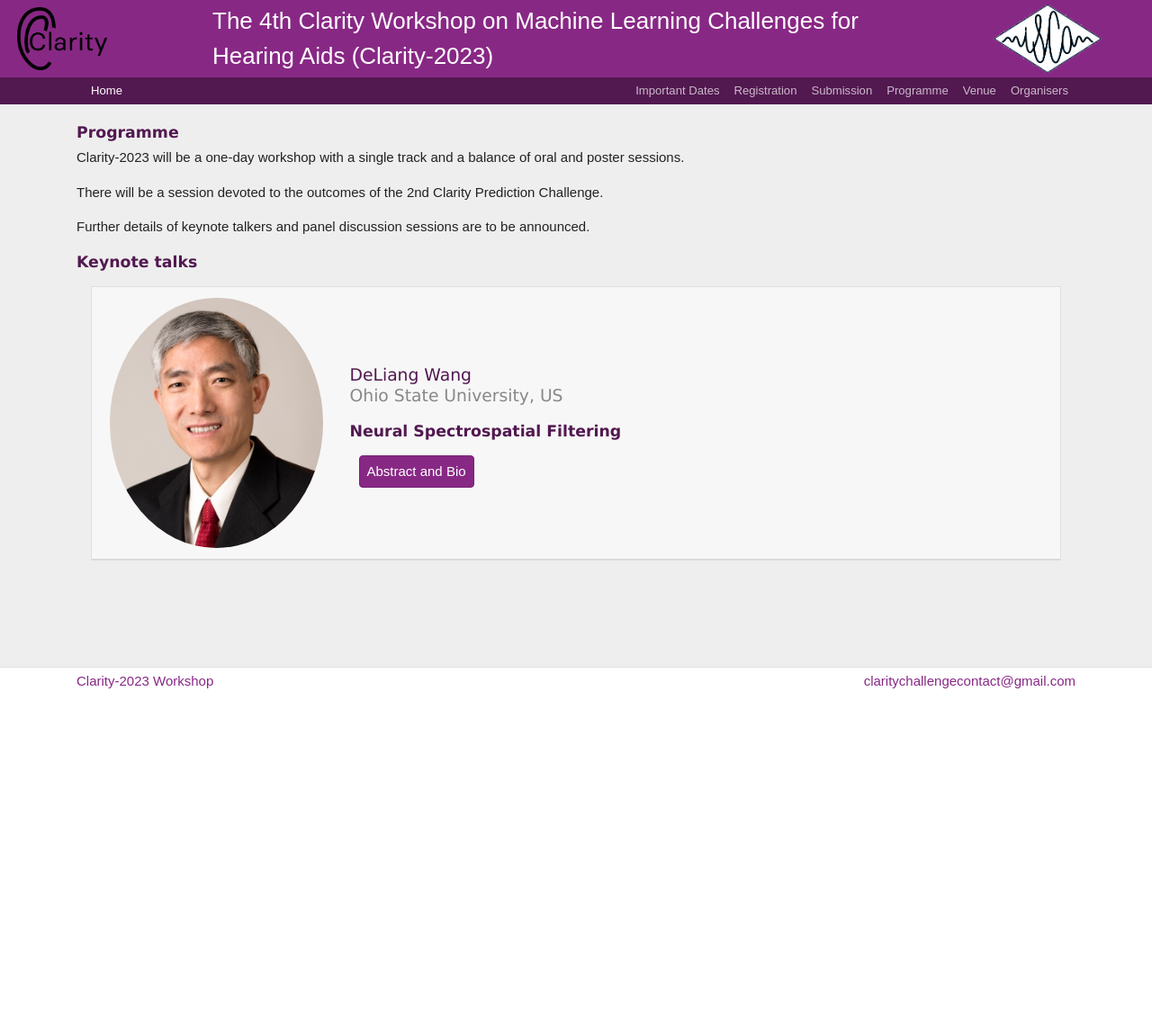
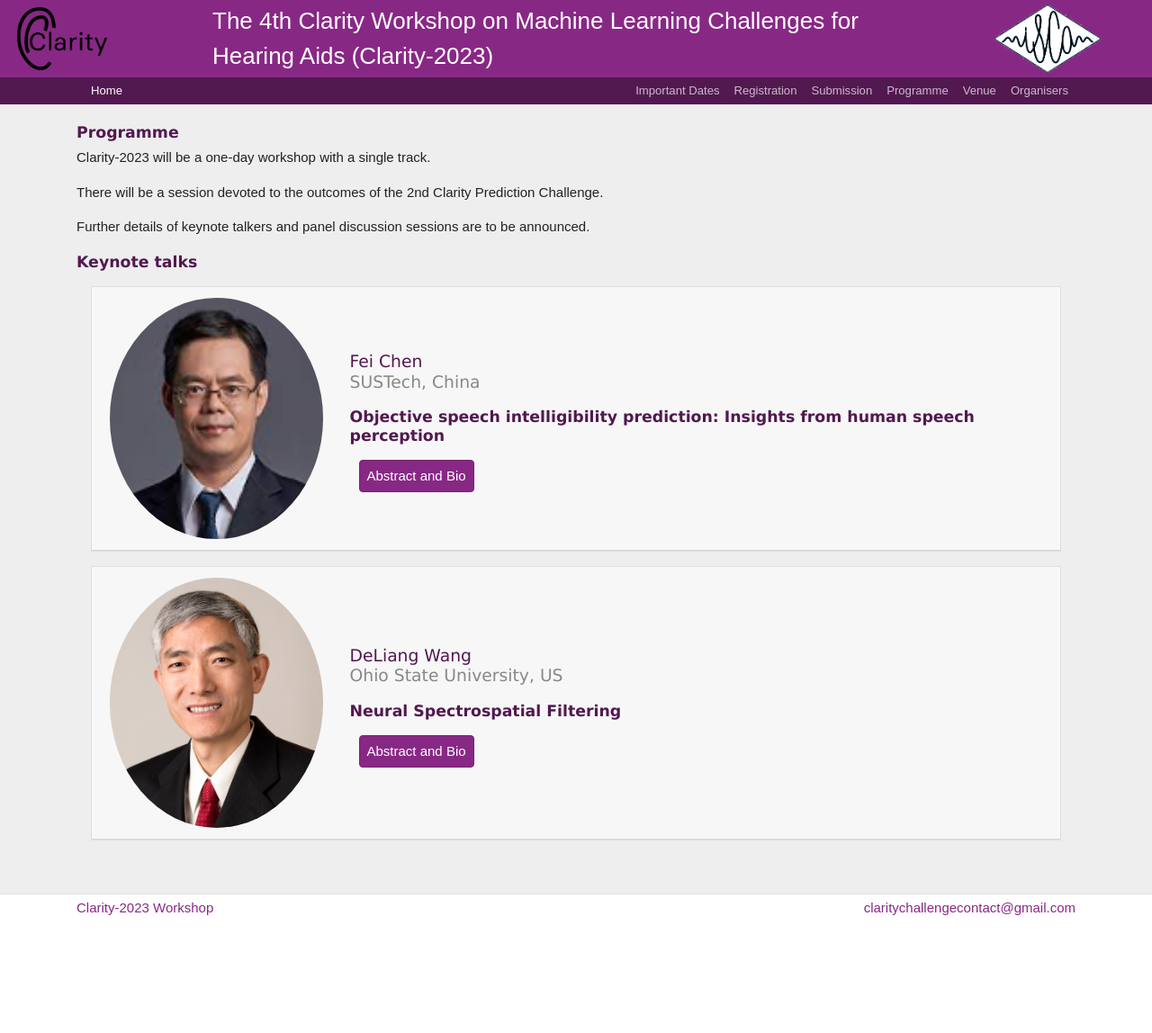
Before and after one commit to claritychallenge/clarity2023-workshop, a Jekyll site: the page built from programme.md, in a window 1280 px wide. Shown: the whole page at 90% size. Built offline with Jekyll 4.4.1, drawn with Linux system fonts in a browser that asks for light colours; before the commit the page ends 900 px from its top, so only the background shows below that.

Commit message:
Added Fei Chen invited talk

```diff
--- a/programme.md
+++ b/programme.md
@@ -6,13 +6,54 @@ title: Programme
 <div class="panel panel-default">
 <div class="panel-body">
 
-<p>Clarity-2023 will be a one-day workshop with a single track and a balance of oral and poster sessions.
+<p>Clarity-2023 will be a one-day workshop with a single track.
 
 <p>There will be a session devoted to the outcomes of the 2nd Clarity Prediction Challenge.
 
 <p> Further details of keynote talkers and panel discussion sessions are to be announced.
 
 <h1>Keynote talks</h1>
+
+<div class="card m-3">
+  <a name="talk1"></a>
+
+<div class="card-header">
+<div class="row  align-items-center">
+
+<div class="col-sm-3">
+<img src="/clarity2023-workshop/assets/images/fei_chen.png" alt="Fei Chen" class="float-left rounded-circle" style="width:100%" />
+</div>
+
+<div class="col-sm-9">
+<h1 class="lead">Fei Chen <div class="text-muted">SUSTech, China</div></h1>
+
+<h1>Objective speech intelligibility prediction: Insights from human speech perception</h1>
+
+<button class="btn btn-primary" style="color:white; margin: 10px; border-radius: 4px;" type="button" data-toggle="collapse" data-target="#collapseAbstractWang" aria-expanded="false" aria-controls="collapseAbstractWang">
+    Abstract and Bio
+  </button>
+
+</div>
+</div>
+</div>
+
+<div class="collapse" id="collapseAbstractWang">
+
+<div class="card-body">
+<h1 class="card-title">Objective speech intelligibility prediction: Insights from human speech perception</h1>
+
+<h3>Abstract</h3>
+
+<p>Speech intelligibility assessment plays an important role in speech and hearing studies. Designing a computational speech intelligibility model can significantly facilitate our studies, e.g., speech enhancement and speech coding. While many objective speech intelligibility prediction models are available, there are still challenges towards improving the prediction performance of intelligibility indices. Human speech perception studies provide us not only knowledge on various (e.g., acoustic, linguistic) impacts on speech understanding in different listening environments, but also insights on design a reliable objective intelligibility prediction index. In this talk, I will first introduce studies on important acoustic cues on human speech perception. Then, I will review the design of some existing intelligibility prediction models and efforts to improve their prediction power. Finally, I will briefly introduce new developments towards objective speech intelligibility prediction, e.g., machine learning and neurophysiological measurement methods.</p>
+
+<h3>Bio</h3>
+
+<p>To appear.</p>
+</div>
+
+</div>
+
+</div>
 
 <div class="card m-3">
   <a name="talk1"></a>
@@ -65,6 +106,9 @@ DNN-based beamforming.</p>
 
 <p>DeLiang Wang received the B.S. degree and the M.S. degree from Peking (Beijing) University and the Ph.D. degree in 1991 from the University of Southern California all in computer science. Since 1991,he has been with the Department of Computer Science & Engineering and the Center for Cognitive and Brain Sciences at The Ohio State University, where he is a Professor and University Distinguished Scholar. He received the U.S. Office of Naval Research Young Investigator Award in 1996, the 2008 Helmholtz Award and 2020 Ada Lovelace Service Award from the International Neural Network Society (INNS), the 2007 Outstanding Paper Award of the IEEE ComputationalIntelligence Society and the 2019 Best Paper Award of the IEEE Signal Processing Society. He is an IEEE Fellow and ISCA Fellow. He currently serves as Co-Editor-in-Chief of Neural Networks, and a member of the INNS Board of Governors.</p>
 </div>
+
 </div>
 
 </div>
+
+<br/>
```
Also changed, not shown: index.md (+2 -0 lines), assets/images/fei_chen.jpg (added), assets/images/fei_chen.png (added).
